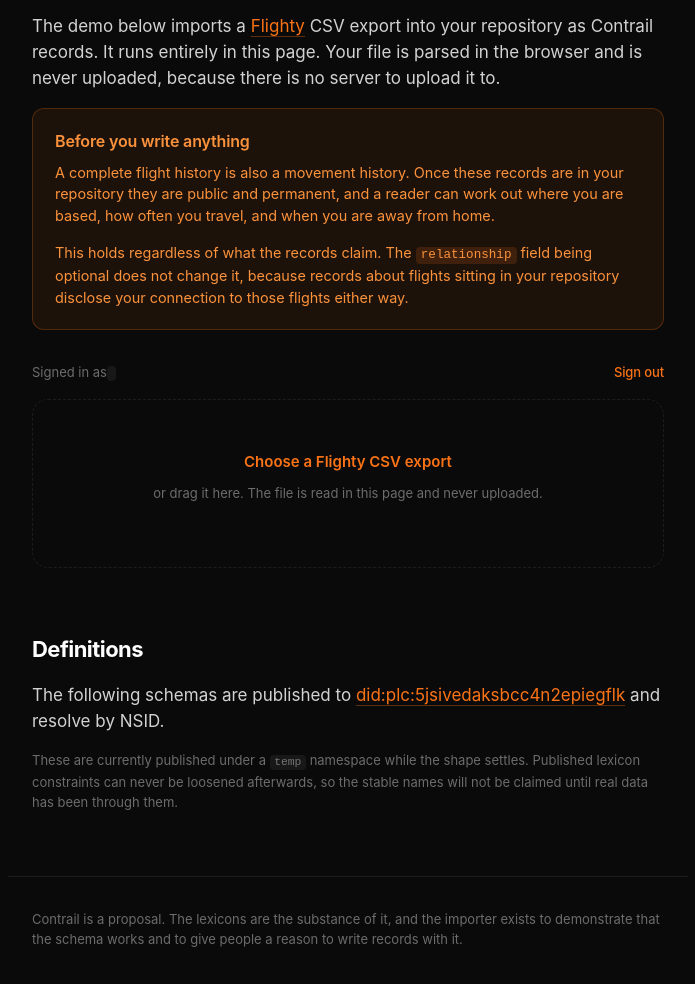
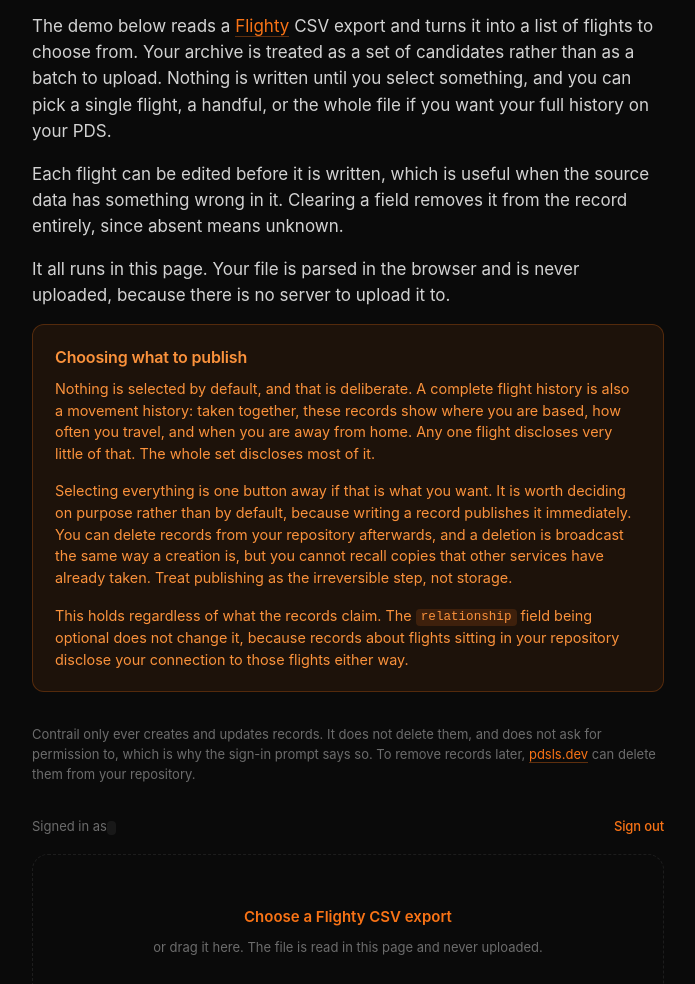
Before and after one commit to airplaneian/flight_lexicon, a website built with Vite: page app/index.html in a window 1280 px wide. Shown: the part 5820-6804 px from the top of the page, without its empty margins (292-987 px from the left). Built offline with nearby package versions, Linux system fonts and the light colour scheme; what @atproto/oauth-client-browser would draw is missing.

Commit message:
feat: update importer and flight/trip descriptions; clarify data permanence and editing process

```diff
--- a/app/index.html
+++ b/app/index.html
@@ -297,17 +297,36 @@
       <section id="import">
         <h2>Flighty importer demo</h2>
         <p>
-          The demo below imports a <a href="https://flighty.com">Flighty</a> CSV export into your
-          repository as Contrail records. It runs entirely in this page. Your file is parsed in the
-          browser and is never uploaded, because there is no server to upload it to.
+          The demo below reads a <a href="https://flighty.com">Flighty</a> CSV export and turns it
+          into a list of flights to choose from. Your archive is treated as a set of candidates
+          rather than as a batch to upload. Nothing is written until you select something, and you
+          can pick a single flight, a handful, or the whole file if you want your full history on
+          your PDS.
+        </p>
+        <p>
+          Each flight can be edited before it is written, which is useful when the source data has
+          something wrong in it. Clearing a field removes it from the record entirely, since absent
+          means unknown.
+        </p>
+        <p>
+          It all runs in this page. Your file is parsed in the browser and is never uploaded,
+          because there is no server to upload it to.
         </p>
 
         <div class="warning" role="note">
-          <h3>Before you write anything</h3>
+          <h3>Choosing what to publish</h3>
           <p>
-            A complete flight history is also a movement history. Once these records are in your
-            repository they are public and permanent, and a reader can work out where you are
-            based, how often you travel, and when you are away from home.
+            Nothing is selected by default, and that is deliberate. A complete flight history is
+            also a movement history: taken together, these records show where you are based, how
+            often you travel, and when you are away from home. Any one flight discloses very little
+            of that. The whole set discloses most of it.
+          </p>
+          <p>
+            Selecting everything is one button away if that is what you want. It is worth deciding
+            on purpose rather than by default, because writing a record publishes it immediately.
+            You can delete records from your repository afterwards, and a deletion is broadcast the
+            same way a creation is, but you cannot recall copies that other services have already
+            taken. Treat publishing as the irreversible step, not storage.
           </p>
           <p>
             This holds regardless of what the records claim. The <code>relationship</code> field
@@ -315,6 +334,12 @@
             repository disclose your connection to those flights either way.
           </p>
         </div>
+
+        <p class="aside">
+          Contrail only ever creates and updates records. It does not delete them, and does not ask
+          for permission to, which is why the sign-in prompt says so. To remove records later,
+          <a href="https://pdsls.dev">pdsls.dev</a> can delete them from your repository.
+        </p>
 
         <div id="app">
           <noscript>
--- a/app/src/importer.ts
+++ b/app/src/importer.ts
@@ -425,7 +425,7 @@ function buildEditor(f: ParsedFlight, summary: HTMLElement, badges: HTMLElement)
     grid.append(el('label', { class: 'editor-field' }, el('span', {}, label), input))
   }
 
-  const notes = el('textarea', { rows: '2', placeholder: 'Public and permanent once written' }) as HTMLTextAreaElement
+  const notes = el('textarea', { rows: '2', placeholder: 'Public as soon as it is written' }) as HTMLTextAreaElement
   notes.value = String((effective(f) as Record<string, unknown>)['notes'] ?? '')
   notes.addEventListener('input', () => onChange('notes', notes.value))
 
--- a/lexicons/com/airplaneian/contrail/temp/flight.json
+++ b/lexicons/com/airplaneian/contrail/temp/flight.json
@@ -189,7 +189,7 @@
           },
           "notes": {
             "type": "string",
-            "description": "Free-text note. Public and permanent once published; do not put booking references or other credentials here.",
+            "description": "Free-text note. Public as soon as the record is written, and copies may persist after the record is deleted. Do not put booking references or other credentials here.",
             "maxLength": 10000,
             "maxGraphemes": 1000
           }
--- a/lexicons/com/airplaneian/contrail/temp/trip.json
+++ b/lexicons/com/airplaneian/contrail/temp/trip.json
@@ -19,7 +19,7 @@
           },
           "name": {
             "type": "string",
-            "description": "Free-text name for the trip. Public and permanent once published.",
+            "description": "Free-text name for the trip. Public as soon as the record is written, and copies may persist after the record is deleted.",
             "maxLength": 640,
             "maxGraphemes": 64
           },
```
